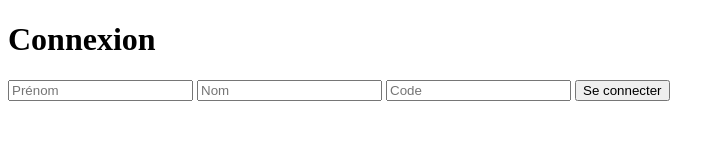
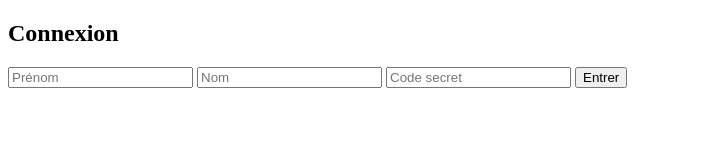
Before and after one commit to 1tonytheking-star/ma-messagerie, a website: page public/ login.html in a window 1280 px wide. Shown: the whole page, without its empty margins (0-725 px from the left). Drawn offline with nearby package versions, Linux system fonts and the light colour scheme.

Commit message:
Update  login.html

```diff
--- a/public/ login.html
+++ b/public/ login.html
@@ -1,19 +1,19 @@
 <!DOCTYPE html>
 <html lang="fr">
 <head>
-  <meta charset="UTF-8">
-  <title>Connexion - Messagerie</title>
-  <link rel="stylesheet" href="style.css">
+  <meta charset="UTF-8" />
+  <title>Connexion</title>
+  <link rel="stylesheet" href="style.css" />
 </head>
 <body>
-  <div class="login-container">
-    <h1>Connexion</h1>
-    <input type="text" id="prenom" placeholder="Prénom" required>
-    <input type="text" id="nom" placeholder="Nom" required>
-    <input type="password" id="code" placeholder="Code" required>
-    <button id="loginBtn">Se connecter</button>
+  <div id="login-container">
+    <h2>Connexion</h2>
+    <input id="name" placeholder="Prénom" />
+    <input id="surname" placeholder="Nom" />
+    <input id="code" placeholder="Code secret" />
+    <button id="login-btn">Entrer</button>
   </div>
-
+  <script src="/socket.io/socket.io.js"></script>
   <script src="login.js"></script>
 </body>
 </html>
```
